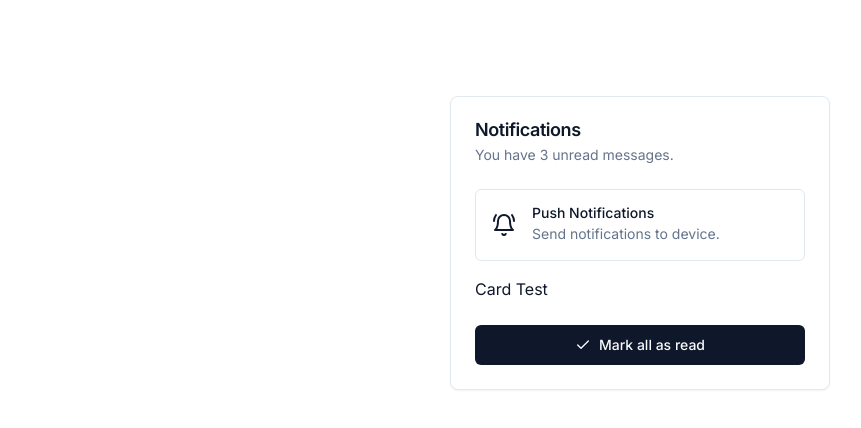
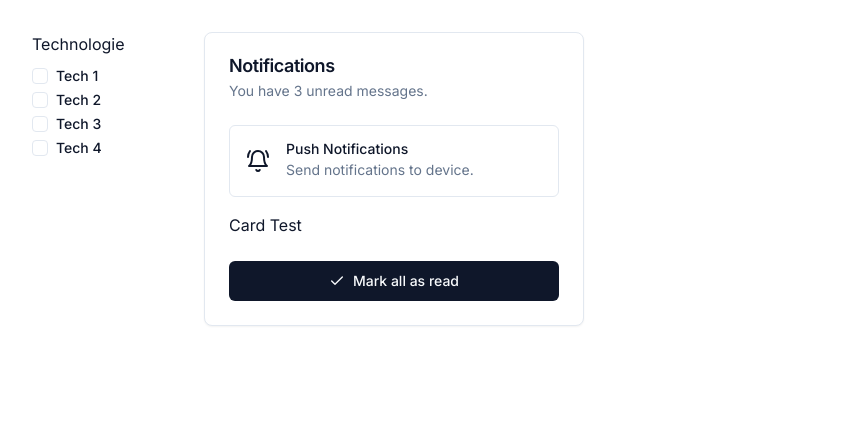
Before and after one commit to sarahfaust/code-with-me, a Next.js app: page /projects in a window 1280 px wide. Shown: the top 428 px of the page, without its empty margins (0-861 px from the left). Built offline with nearby package versions, Linux system fonts and the light colour scheme.

Commit message:
add checkbox and searchsidebar component

```diff
--- a/app/projects/page.tsx
+++ b/app/projects/page.tsx
@@ -1,10 +1,16 @@
+'use client';
 import { ProjectCard } from '@/components/ui/ProjectCard'
-import Image from 'next/image'
+import { SearchSidebar } from '@/components/ui/SearchSidebar'
 
 export default function Home() {
   return (
-    <main className="flex min-h-screen flex-col items-center justify-between p-24">
-      <ProjectCard />
+    <main className="flex min-h-screen flex-row gap-3 p-8">
+      <div className='w-40'>
+       <SearchSidebar />
+      </div>
+      <div className='flex-grow'>
+        <ProjectCard />
+      </div>
     </main>
   )
 }
--- /dev/null
+++ b/components/ui/SearchSidebar.tsx
@@ -0,0 +1,23 @@
+"use client"
+
+import { Checkbox } from "@/components/ui/checkbox"
+import { techList } from "@/data"
+
+export function SearchSidebar() {
+  return (
+    <div className="flex flex-col justify-start items-start gap-3">
+      <h2>Technologie</h2>
+      <div className="flex flex-col gap-2">{techList.map((item) =>
+        <div className="flex items-center space-x-2">
+          <Checkbox id={item.title} />
+          <label
+            htmlFor={item.title}
+            className="text-sm font-medium leading-none peer-disabled:cursor-not-allowed peer-disabled:opacity-70"
+            >
+            {item.title}
+          </label>
+        </div>)}
+      </div>
+    </div>
+  )
+}
--- /dev/null
+++ b/components/ui/checkbox.tsx
@@ -0,0 +1,30 @@
+"use client"
+
+import * as React from "react"
+import * as CheckboxPrimitive from "@radix-ui/react-checkbox"
+import { Check } from "lucide-react"
+
+import { cn } from "@/lib/utils"
+
+const Checkbox = React.forwardRef<
+  React.ElementRef<typeof CheckboxPrimitive.Root>,
+  React.ComponentPropsWithoutRef<typeof CheckboxPrimitive.Root>
+>(({ className, ...props }, ref) => (
+  <CheckboxPrimitive.Root
+    ref={ref}
+    className={cn(
+      "peer h-4 w-4 shrink-0 rounded-sm border border-input ring-offset-background focus-visible:outline-none focus-visible:ring-2 focus-visible:ring-ring focus-visible:ring-offset-2 disabled:cursor-not-allowed disabled:opacity-50 data-[state=checked]:border-primary",
+      className
+    )}
+    {...props}
+  >
+    <CheckboxPrimitive.Indicator
+      className={cn("flex items-center justify-center text-primary")}
+    >
+      <Check className="h-4 w-4" />
+    </CheckboxPrimitive.Indicator>
+  </CheckboxPrimitive.Root>
+))
+Checkbox.displayName = CheckboxPrimitive.Root.displayName
+
+export { Checkbox }
--- a/data.ts
+++ b/data.ts
@@ -42,3 +42,9 @@ const ProjetList: ProjectType[] = [
         technology: [ {id: 4, title: 'Tech 4', version: "4" }]
     },
 ]
+
+export const techList: TechnologyType[] = [
+    {id: 1, title: 'Tech 1', version: "1" },
+    {id: 2, title: 'Tech 2', version: "2" },
+    {id: 3, title: 'Tech 3', version: "3" },
+    {id: 4, title: 'Tech 4', version: "4" }]
--- a/package.json
+++ b/package.json
@@ -9,6 +9,7 @@
     "lint": "next lint"
   },
   "dependencies": {
+    "@radix-ui/react-checkbox": "^1.0.3",
     "@radix-ui/react-slot": "^1.0.1",
     "@types/node": "20.1.0",
     "@types/react": "18.2.5",
```
Also changed, not shown: 2 other files (tests, documents, lock files or other folders).
